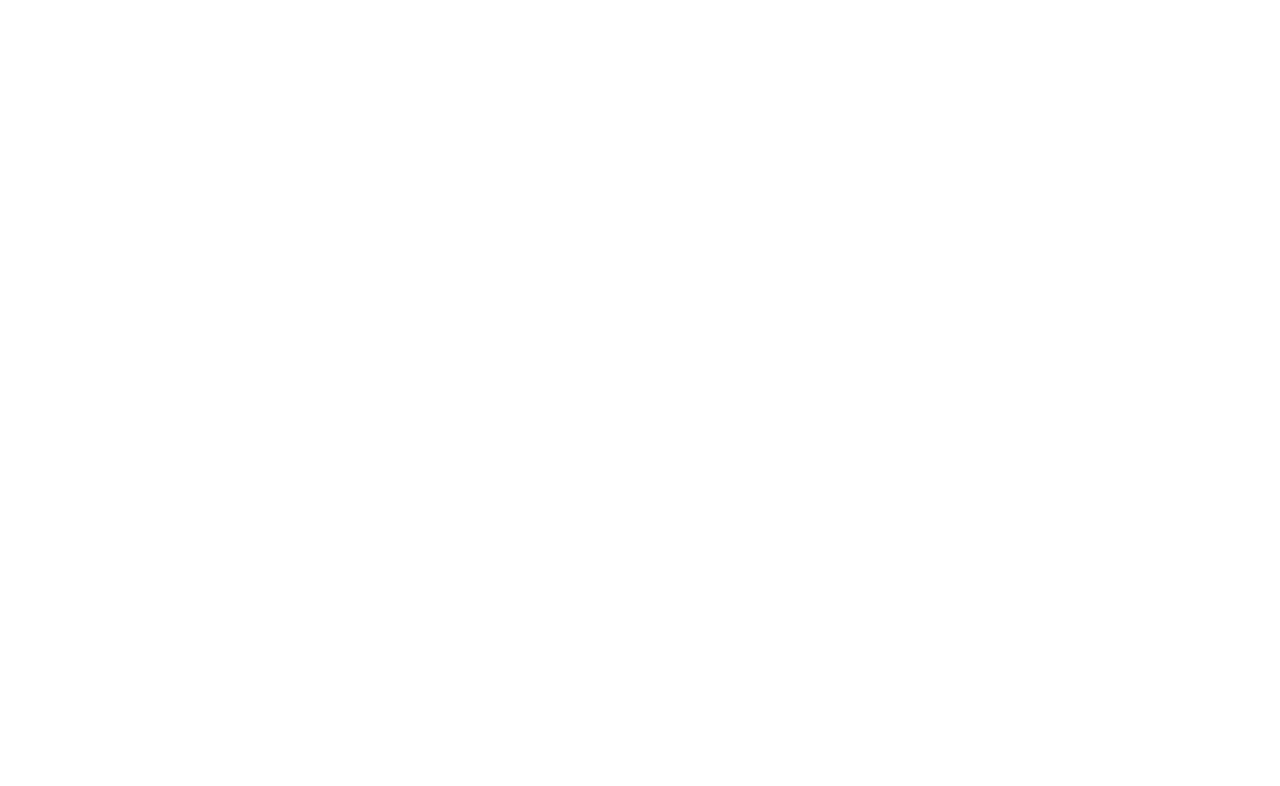
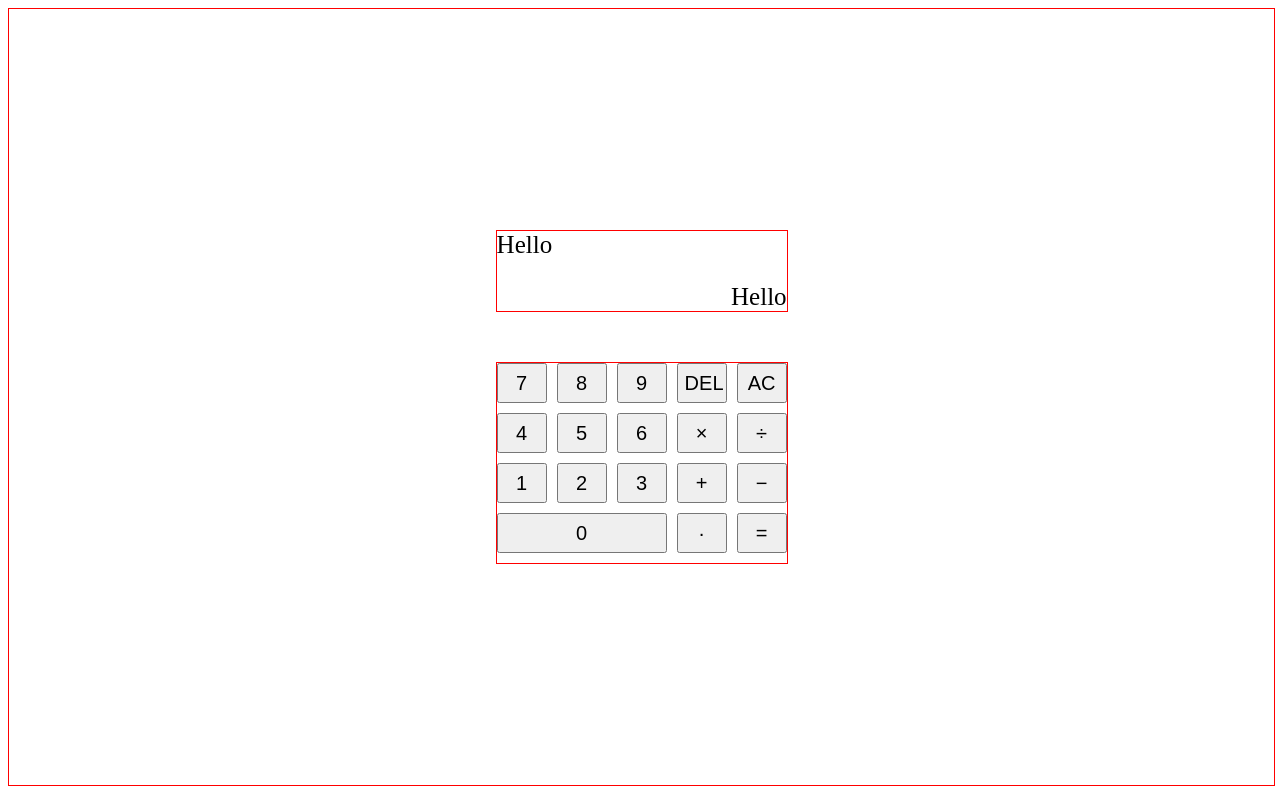
Before and after one commit to alpaOo/Project-Calculator, a plain HTML site: page index.html in a window 1280 px wide. Drawn offline with Linux system fonts and the light colour scheme.

Commit message:
index.html   - Create basic calculator layout. Top screen for input text and     bottom screen for output text.
styles.css
  - Add basic style for the calculator app.

```diff
--- a/index.html
+++ b/index.html
@@ -5,8 +5,42 @@
     <meta name="viewport" content="width=device-width, initial-scale=1.0">
     <title>Document</title>
     <script src="./script.js" defer></script>
-    <link rel="stylesheets" href="./styles.css" />
+    <link rel="stylesheet" href="./styles.css" />
   </head>
   <body>
+    <div class="container">
+      <div class="top">
+        <div class="text" id="top">Hello</div>
+        <div class="text" id="bottom">Hello</div>
+      </div>
+      <div class="bottom">
+        <div class="first-row">
+          <button id="seven">7</button>
+          <button id="eight">8</button>
+          <button id="nine">9</button>
+          <button id="DEL">DEL</button>
+          <button id="AC">AC</button>
+        </div>
+        <div class="second-row">
+          <button id="four">4</button>
+          <button id="five">5</button>
+          <button id="six">6</button>
+          <button id="multiply">×</button>
+          <button id="divide">÷</button>
+        </div>
+        <div class="third-row">
+          <button id="one">1</button>
+          <button id="two">2</button>
+          <button id="three">3</button>
+          <button id="add">+</button>
+          <button id="subtract">−</button>
+        </div>
+        <div class="fourth-row">
+          <button id="zero">0</button>
+          <button id="point">·</button>
+          <button id="equal">=</button>
+        </div>
+      </div>
+    </div>
   </body>
 </html>
--- a/styles.css
+++ b/styles.css
@@ -0,0 +1,59 @@
+body {
+  height: 96vh;
+  width: 99%;
+  box-sizing: border-box;
+}
+
+.container {
+  display: flex;
+  flex-direction: column;
+  justify-content: center;
+  align-items: center;
+  height: 97vh;
+  width: auto;
+  gap: 50px;
+  border: 1px solid red;
+  /* Adjust the height as needed */
+}
+
+.first-row,
+.second-row,
+.third-row,
+.fourth-row {
+  display: flex;
+  justify-content: space-between;
+  align-items: center;
+  gap: 10px;
+  margin-bottom: 10px
+}
+
+button {
+  font-size: 20px;
+  text-align: center;
+  height: 40px;
+  width: 50px;
+}
+
+button#zero {
+  width: calc((45px * 3) + 35px);
+}
+
+div.top {
+  border: 1px solid red;
+}
+
+div.text {
+  font-size: 25px;
+  width: 290px;
+  height: 40px;
+}
+
+div#bottom {
+  display: flex;
+  justify-content: end;
+  align-items: end;
+}
+
+div.bottom {
+  border: 1px solid red;
+}
```
